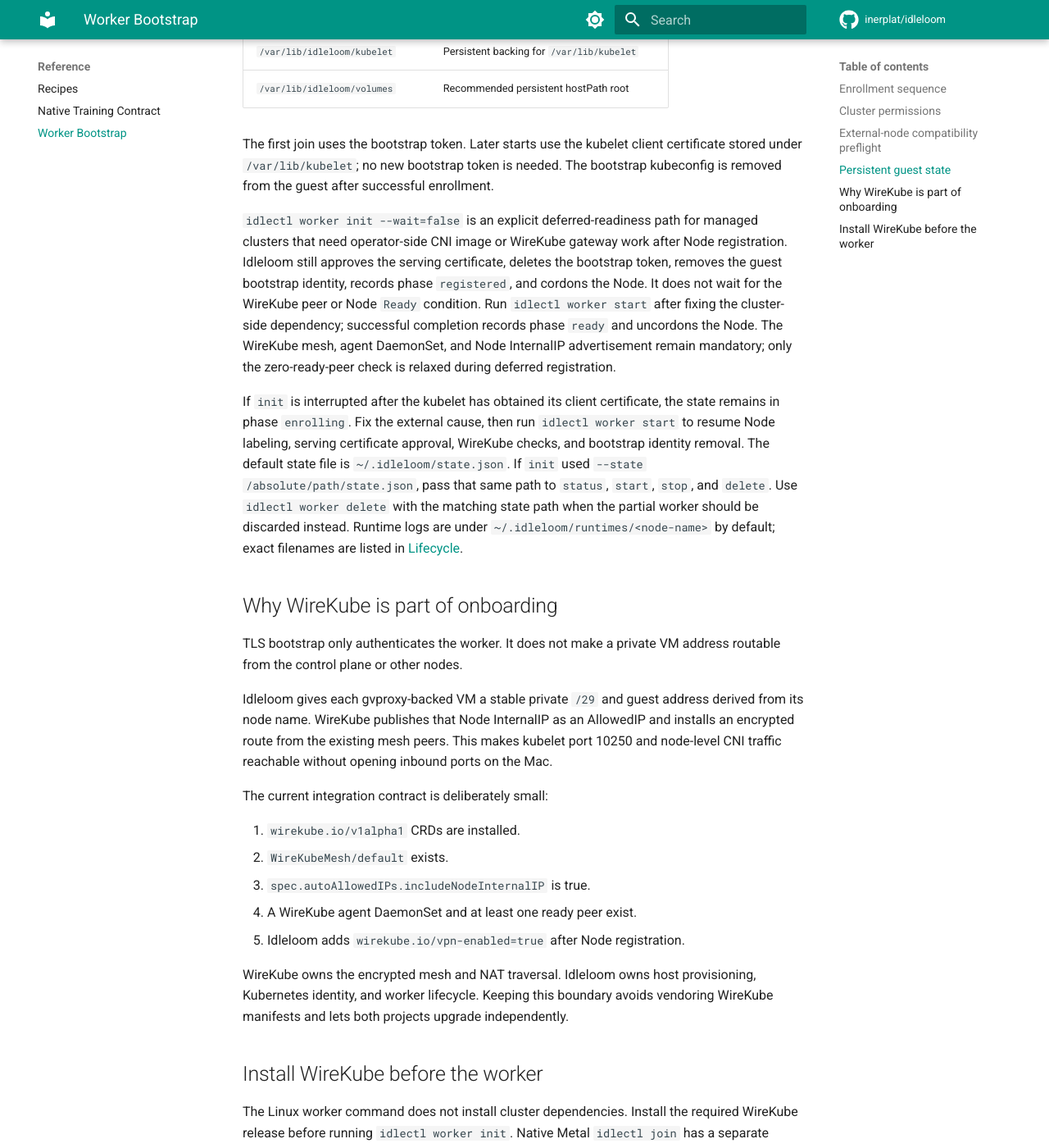
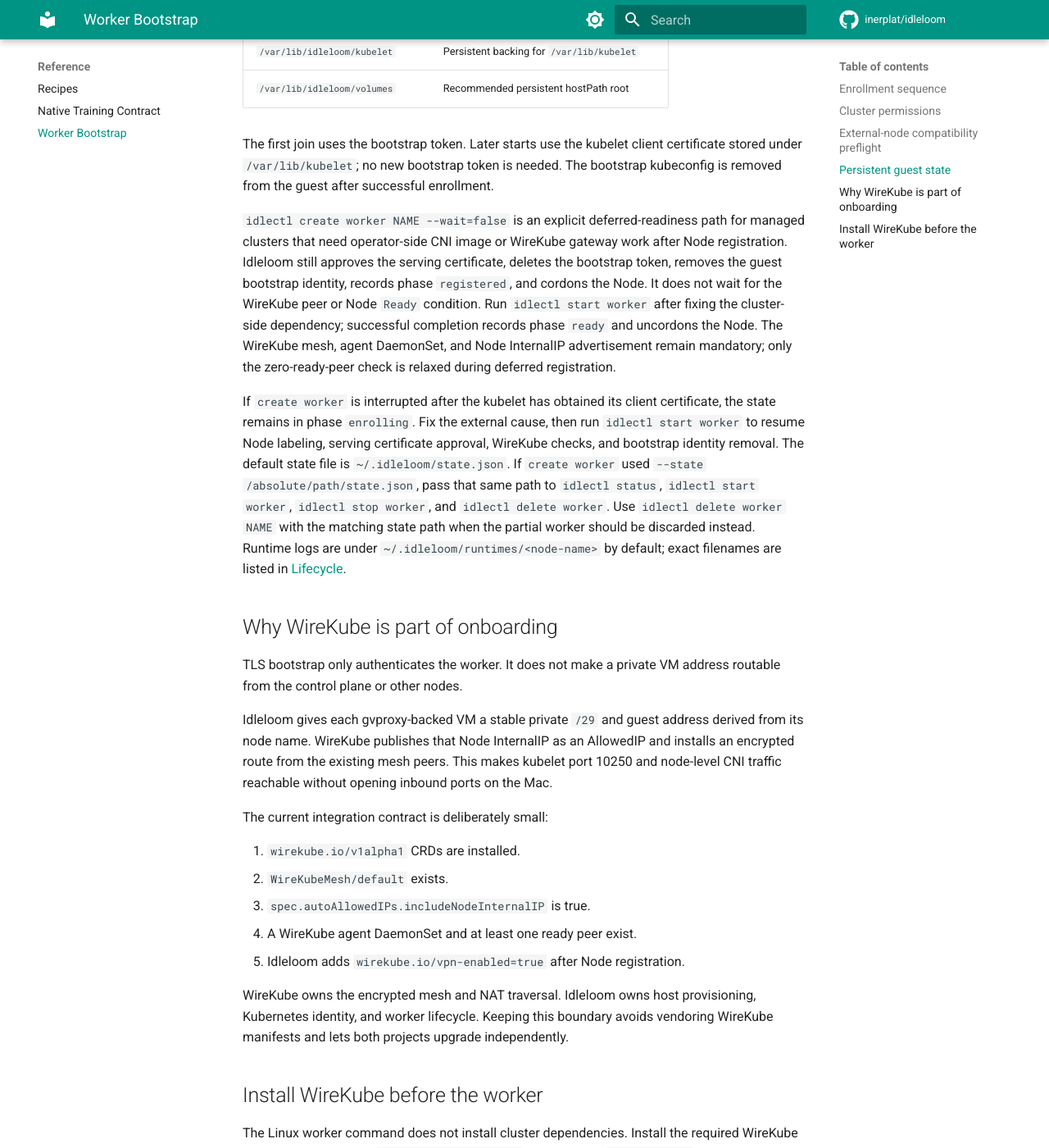
Before and after one commit to inerplat/idleloom, an MkDocs documentation site: the page built from docs/worker-bootstrap.md, in a window 1280 px wide and 1400 px high, scrolled down 2108 px. Shown: the whole window at 82% size. Built offline with MkDocs 1.6.1 and Material for MkDocs 9.7.7, drawn with Linux system fonts in a browser that asks for light colours; comment, search, counter and statistics services are not loaded; some of the changed text lies outside the part shown.

Commit message:
docs: update guides for the new idlectl command surface

```diff
--- a/docs/worker-bootstrap.md
+++ b/docs/worker-bootstrap.md
@@ -47,8 +47,8 @@
 
 ## External-node compatibility preflight
 
-`idlectl worker init --dry-run` checks the same cluster prerequisites as a real
-enrollment without creating a VM or token. It does not require `--yes`.
+`idlectl create worker NAME --dry-run` checks the same cluster prerequisites as
+a real enrollment without creating a VM or token. It does not require `--yes`.
 
 The preflight discovers `kube-dns`, `coredns`, or a Service labeled
 `k8s-app=kube-dns`; it does not require the Service object to be named
@@ -82,26 +82,27 @@
 certificate stored under `/var/lib/kubelet`; no new bootstrap token is needed.
 The bootstrap kubeconfig is removed from the guest after successful enrollment.
 
-`idlectl worker init --wait=false` is an explicit deferred-readiness path for
+`idlectl create worker NAME --wait=false` is an explicit deferred-readiness path for
 managed clusters that need operator-side CNI image or WireKube gateway work
 after Node registration. Idleloom still approves the serving certificate,
 deletes the bootstrap token, removes the guest bootstrap identity, records phase
 `registered`, and cordons the Node. It does not wait for the WireKube peer or
-Node `Ready` condition. Run `idlectl worker start` after fixing the
+Node `Ready` condition. Run `idlectl start worker` after fixing the
 cluster-side dependency; successful completion records phase `ready` and
 uncordons the Node. The WireKube mesh, agent DaemonSet, and Node InternalIP
 advertisement
 remain mandatory; only the zero-ready-peer check is relaxed during deferred
 registration.
 
-If `init` is interrupted after the kubelet has obtained its client certificate,
-the state remains in phase `enrolling`. Fix the external cause, then run
-`idlectl worker start` to resume Node labeling, serving certificate approval,
-WireKube checks, and bootstrap identity removal. The default state file is
-`~/.idleloom/state.json`. If `init` used `--state /absolute/path/state.json`,
-pass that same path to `status`, `start`, `stop`, and `delete`. Use
-`idlectl worker delete` with the matching state path when the partial worker
-should be discarded instead. Runtime logs are under
+If `create worker` is interrupted after the kubelet has obtained its client
+certificate, the state remains in phase `enrolling`. Fix the external cause,
+then run `idlectl start worker` to resume Node labeling, serving certificate
+approval, WireKube checks, and bootstrap identity removal. The default state
+file is `~/.idleloom/state.json`. If `create worker` used
+`--state /absolute/path/state.json`, pass that same path to `idlectl status`,
+`idlectl start worker`, `idlectl stop worker`, and `idlectl delete worker`. Use
+`idlectl delete worker NAME` with the matching state path when the partial
+worker should be discarded instead. Runtime logs are under
 `~/.idleloom/runtimes/<node-name>` by default; exact filenames are listed in
 [Lifecycle](operations/lifecycle.md).
 
@@ -131,7 +132,7 @@
 ## Install WireKube before the worker
 
 The Linux worker command does not install cluster dependencies. Install the
-required WireKube release before running `idlectl worker init`.
+required WireKube release before running `idlectl create worker`.
 Native Metal `idlectl join` has a separate integrated dependency path.
 
 Install the released WireKube CLI from the public Homebrew tap:
@@ -181,7 +182,7 @@
 Gateway or Ingress. Follow the
 [WireKube relay guide](https://inerplat.github.io/wirekube/guides/relay-entrypoints/).
 
-WireKube is a cluster-wide shared dependency. `idlectl worker delete` removes
+WireKube is a cluster-wide shared dependency. `idlectl delete worker NAME` removes
 the worker Node and its Idleloom Lease, but never uninstalls WireKube. Use
 `wirekubectl uninstall` only after confirming that no other node or Idleloom
 host depends on the installation.
```
Also changed, not shown: README.md (+11 -9 lines), docs/getting-started/index.md (+5 -1 lines), docs/getting-started/linux-worker.md (+7 -10 lines), docs/operations/cleanup.md (+1 -1 lines), docs/operations/lifecycle.md (+15 -12 lines), docs/operations/troubleshooting.md (+3 -3 lines).
